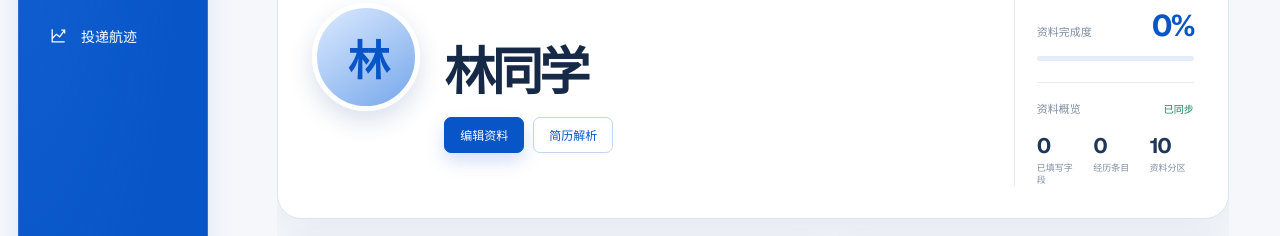
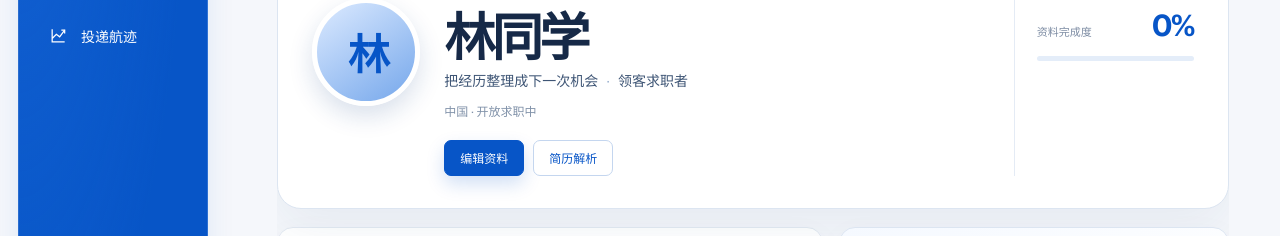
Before and after one commit to xiazhiyi99/LinkJobGo, a Next.js app in the folder apps/web/: page /workspace/profile in a window 1280 px wide. Shown: the part 272-508 px from the top of the page. Built offline with nearby package versions, Linux system fonts and the light colour scheme.

Commit message:
Adjust profile identity summary

```diff
--- a/apps/web/app/workspace/profile/page.tsx
+++ b/apps/web/app/workspace/profile/page.tsx
@@ -216,7 +216,8 @@ export default function ProfilePage() {
   const undoRecord = (index: number) => { const entry = removed[index]; if (!entry) return; setDraftRecords((current) => ({ ...current, [entry.section]: [...(current[entry.section] || []), entry.item] })); setRemoved((current) => current.filter((_, itemIndex) => itemIndex !== index)); };
 
   const displayName = values.name || '林同学';
-  const savedExperienceCount = Object.values(records).flat().length;
+  const headline = values.targetTitles || '把经历整理成下一次机会';
+  const location = values.homeCity || '中国 · 开放求职中';
 
   return <div className="workspace-content profile-page linkedin-profile-page">
     <WorkspaceHeader title="个人资料" />
@@ -227,14 +228,13 @@ export default function ProfilePage() {
           <div className="profile-avatar profile-hero-portrait">{displayName.slice(0, 1)}</div>
           <div className="profile-identity-main">
             <h1>{displayName}</h1>
+            <p>{headline} <span>·</span> 领客求职者</p>
+            <div className="profile-location">{location}</div>
             <div className="profile-hero-actions"><button className="profile-primary-action" onClick={() => beginEdit(singleSections[0])}>编辑资料</button><button className="profile-secondary-action" onClick={() => document.getElementById('resume-parser')?.scrollIntoView()}>简历解析</button></div>
           </div>
           <aside className="profile-identity-side">
             <div className="profile-identity-side-heading"><span>资料完成度</span><strong>{progress}%</strong></div>
             <div className="profile-identity-side-progress"><i style={{ width: `${progress}%` }} /></div>
-            <div className="profile-identity-side-divider" />
-            <div className="profile-identity-side-heading"><span>资料概览</span><em>已同步</em></div>
-            <div className="profile-identity-stats"><div><strong>{Object.values(values).filter(Boolean).length}</strong><span>已填写字段</span></div><div><strong>{savedExperienceCount}</strong><span>经历条目</span></div><div><strong>{allSections.length}</strong><span>资料分区</span></div></div>
           </aside>
         </div>
       </section>
```
